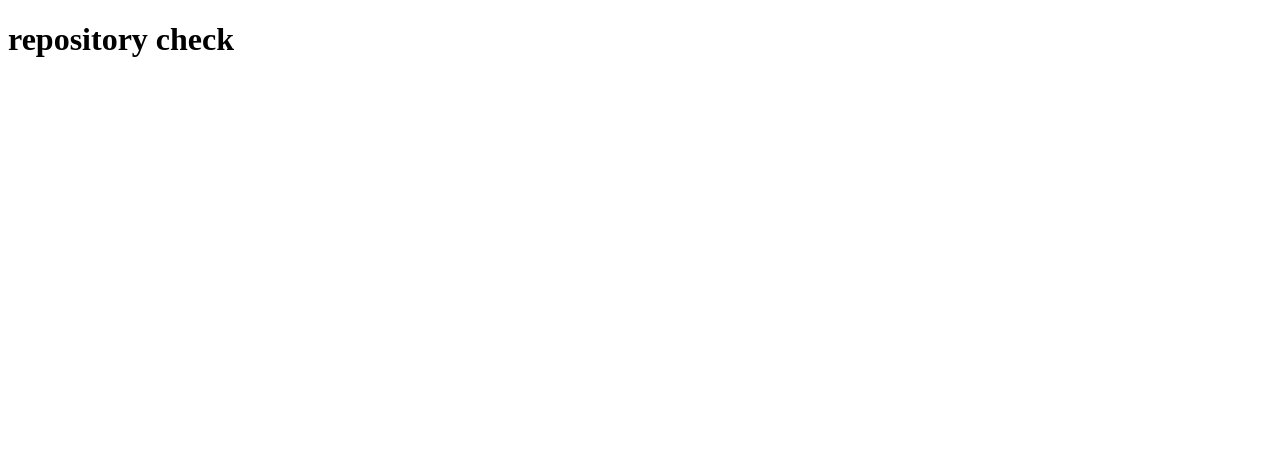
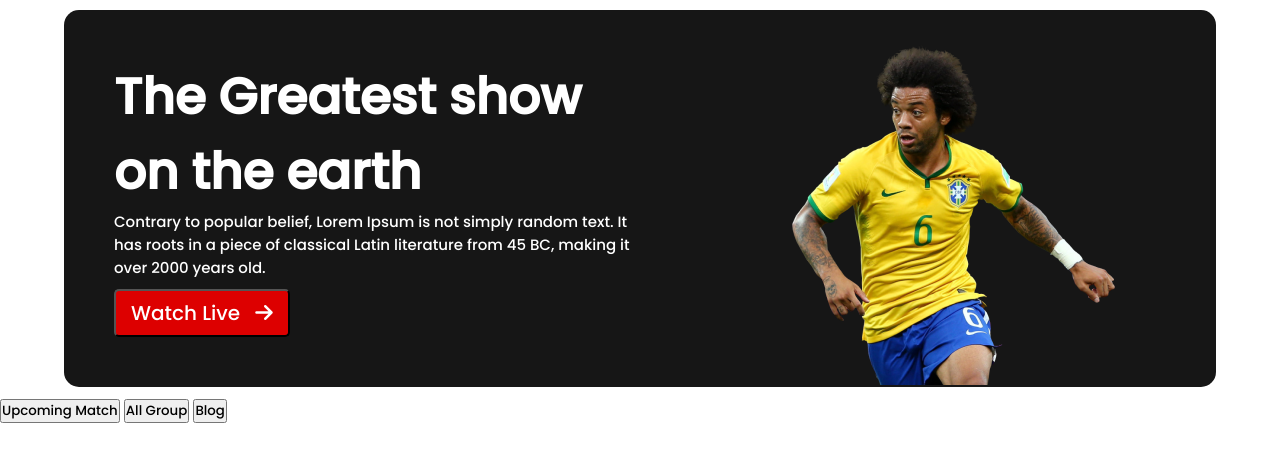
Before and after one commit to Abdulkarim6/Live-football-tournament, a plain HTML site: page index.html in a window 1280 px wide. Drawn offline with Linux system fonts and the light colour scheme.

Commit message:
add header

```diff
--- a/index.html
+++ b/index.html
@@ -4,13 +4,39 @@
     <meta charset="UTF-8">
     <meta http-equiv="X-UA-Compatible" content="IE=edge">
     <meta name="viewport" content="width=device-width, initial-scale=1.0">
+    <!-- google font link -->
+    <link rel="preconnect" href="https://fonts.googleapis.com">
+    <link rel="preconnect" href="https://fonts.gstatic.com" crossorigin>
+    <link href="https://fonts.googleapis.com/css2?family=Poppins:wght@500&display=swap" rel="stylesheet">
+    <!-- font awesome link -->
+    <script src="https://kit.fontawesome.com/ead72b66a9.js" crossorigin="anonymous"></script>
     <!-- css link -->
     <link rel="stylesheet" href="style.css">
     <title>Live football tournament</title>
 </head>
 <body>
     <header>
-        <h1>repository check</h1>
+        <div class="header-info" id="header-debug">
+            <h1>The Greatest show on the earth</h1>
+            <p>Contrary to popular belief, Lorem Ipsum is not simply random text. It has roots in a piece of classical Latin literature from 45 BC, making it over 2000 years old.
+            </p>
+            <button>Watch Live<i class="fa-solid fa-arrow-right"></i> </button>
+        </div>
+        <div class="header-img" id="header-debug">
+        </div>
     </header>
+    <section>
+        <div class="specific-width">
+            <div class="aside-nav">
+
+            </div>
+            <div class="main">
+                <a href=""><button>Upcoming Match</button></a>
+                <a href=""><button>All Group</button></a>
+                <a href=""><button>Blog</button></a>
+
+            </div>
+        </div>
+    </section>
 </body>
 </html>
--- a/style.css
+++ b/style.css
@@ -0,0 +1,56 @@
+
+*{
+    font-family: 'Poppins', sans-serif;
+    margin: 0px;
+    padding: 0px;
+}
+
+
+
+
+
+  /* ---header section style start--- */
+header{
+    display: flex;
+    width: 90%;
+    margin: 10px auto;
+    background-color: #161616;
+    border-radius: 15px;
+}
+#header-debug{
+    width: 50%;
+}
+.header-info{
+    padding: 50px;
+}
+.header-info h1{
+    font-size: 50px;
+    font-weight: 700;
+    color: #FFFFFF;
+}
+.header-info p{
+    font-size: 15px;
+    font-weight: 400;
+    color: #FFFFFF;
+}
+.header-info button{
+     font-size: 20px;
+     font-weight: 400;
+     color: #FFFFFF;
+     padding: 7px 15px;
+     margin-top: 10px;
+     background-color: #DD0000;
+     border-radius: 5px;
+}
+.header-info .fa-solid{
+      margin-left: 15px;
+}
+.header-img{
+      margin-top: 32px;
+      width: 100%;
+      background-image: url(assets/Banner\ Image.png);
+      background-position: center;
+      background-repeat: no-repeat;
+      /* background-color: aqua; */
+}
+ /* ---header section style end--- */
```
